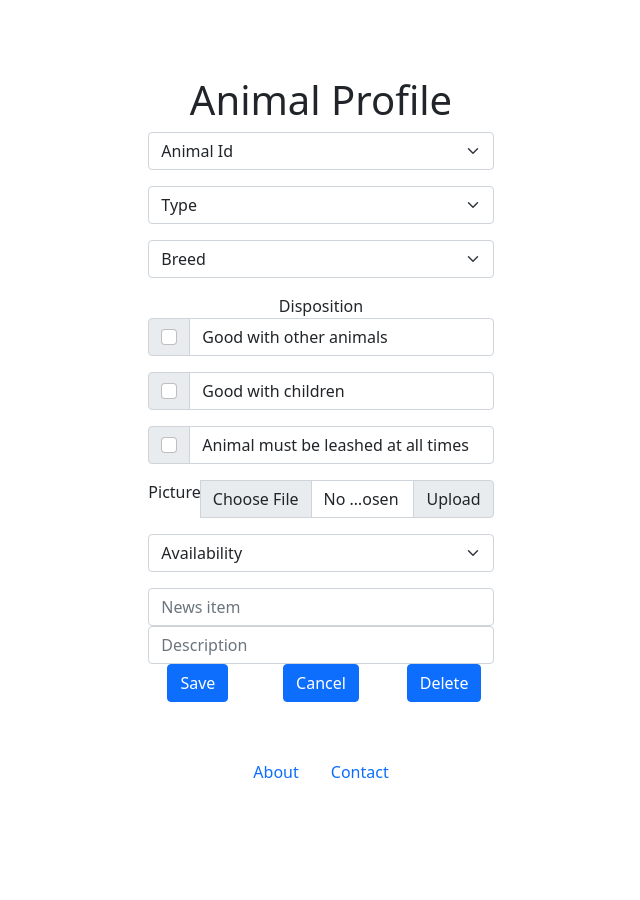
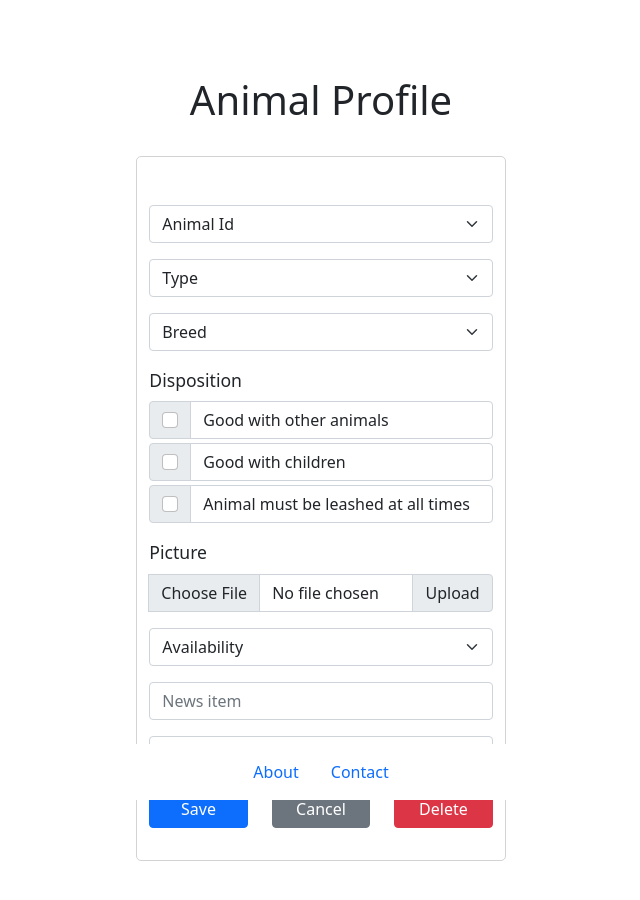
Before and after one commit to jennresado/CS467_Capstone, a React (Create React App) app: page /Animal in a window 1280 px wide. Shown: the top 900 px of the page, without its empty margins (319-959 px from the left). Before the commit the page ends 800 px from the top, so only its background shows below. Built offline with nearby package versions, Linux system fonts and the light colour scheme.

Commit message:
nav and footer routes, css, cancel redirects, dynamic populating

```diff
--- a/src/components/Animal.js
+++ b/src/components/Animal.js
@@ -1,10 +1,28 @@
+import { Link, useHistory } from 'react-router-dom'
 import { useState } from 'react'
 
 const Animal = () => {
+    let history = useHistory()
+    const [id, setId] = useState('')
+    const [type, setType] = useState('')
+    const [breed, setBreed] = useState('')
+    const [disposition, setDisposition] = useState('')
+    const [picture, setPicture] = useState('')
+    const [availability, setAvailability] = useState('')
+    const [newsItem, setNewsItem] = useState('')
+    const [description, setDescription] = useState('')
+
     // need to pass in animal id
     // need to pass in list of type of animal
 
-    // need to pass in list of breed
+    // Populate select breed based on animal type
+    const popBreed = (e) => {
+        const type = e.target.value
+
+        setType(type)
+
+
+    }
     // need to pass in disposition
     // upload image url
     // need to pass in availability
@@ -27,6 +45,18 @@ const Animal = () => {
         //     })
     }
 
+    // on click cancel
+    const onCancel = (e) => {
+        e.preventDefault()
+
+        history.push('/dashboard')
+    }
+
+    // on click delete
+    const onDelete = (e) => {
+        e.preventDefault()
+    }
+
     return (
         <div className='generalFormat'>
             <div className='row justify-content-center'>
@@ -34,74 +64,78 @@ const Animal = () => {
                     <div className='row'>
                         <h1>Animal Profile</h1>
                     </div>
-                    <div className='row'>
-                        <form>
+                    <div className='row' id='animalDiv'>
+                        <form className='animalForm'>
                             <div className="input-group mb-3">
-                                <select className="form-select" id="id">
+                                <select className="form-select" id="id" onChange={(e) => {setId(e.target.value)}}>
                                     <option>Animal Id</option>
                                     {/* autofill based on data pulled from db */}
                                 </select>
                             </div>
                             <div className="input-group mb-3">
-                                <select className="form-select" id="type">
+                                <select className="form-select" id="type" onChange={(e) => {popBreed(e.target.value)}}>
                                     <option>Type</option>
-                                    <option value="dog">dog</option>
-                                    <option value="cat">cat</option>
-                                    <option value="other">other</option>
+                                    <option value="dog">Dog</option>
+                                    <option value="cat">Cat</option>
+                                    <option value="other">Other</option>
                                 </select>
                             </div>
                             <div className="input-group mb-3">
-                                <select className="form-select" id="breed">
+                                <select className="form-select" id="breed" onChange={(e) => {setBreed(e.target.value)}}>
                                     <option>Breed</option>
-                                    <option value="chihuahua">chihuahua</option>
-                                    <option value="labrador">labrador</option>
-                                    <option value="siberian husky">siberian husky</option>
+                                    <option value="chihuahua">Chihuahua</option>
+                                    <option value="labrador">Labrador</option>
+                                    <option value="siberian husky">Siberian Husky</option>
+                                    <option value="calico">Calico</option>
+                                    <option value="hamster">Hamster</option>
                                 </select>
                             </div>
-                            <label for="disposition">Disposition</label>
+                            <fieldset>
+                                <legend>Disposition</legend>
+                                <div className="input-group mb-1">
+                                    <div className="input-group-text">
+                                        <input className="form-check-input mt-0" type="checkbox" name="disposition[]" value="Good with other animals" aria-label="Checkbox for following text input" />
+                                    </div>
+                                    <input type="text" className="form-control" value="Good with other animals" aria-label="Text input with checkbox" />
+                                </div>
+                                <div className="input-group mb-1">
+                                    <div className="input-group-text">
+                                        <input className="form-check-input mt-0" type="checkbox" name="disposition[]" value="Good with children" aria-label="Checkbox for following text input" />
+                                    </div>
+                                    <input type="text" className="form-control" value="Good with children" aria-label="Text input with checkbox" />
+                                </div>
+                                <div className="input-group mb-3">
+                                    <div className="input-group-text">
+                                        <input className="form-check-input mt-0" type="checkbox" name="disposition[]" value="Animal must be leashed at all times" aria-label="Checkbox for following text input" />
+                                    </div>
+                                    <input type="text" className="form-control" value="Animal must be leashed at all times" aria-label="Text input with checkbox" />
+                                </div>
+                            </fieldset>
                             <div class="input-group mb-3">
-                                <div class="input-group-text">
-                                    <input class="form-check-input mt-0" type="checkbox" value="" aria-label="Checkbox for following text input" />
-                                </div>
-                                <input type="text" class="form-control" value="Good with other animals" aria-label="Text input with checkbox" />
-                            </div>
-                            <div class="input-group mb-3">
-                                <div class="input-group-text">
-                                    <input class="form-check-input mt-0" type="checkbox" value="" aria-label="Checkbox for following text input" />
-                                </div>
-                                <input type="text" class="form-control" value="Good with children" aria-label="Text input with checkbox" />
-                            </div>
-                            <div class="input-group mb-3">
-                                <div class="input-group-text">
-                                    <input class="form-check-input mt-0" type="checkbox" value="" aria-label="Checkbox for following text input" />
-                                </div>
-                                <input type="text" class="form-control" value="Animal must be leashed at all times" aria-label="Text input with checkbox" />
-                            </div>
-                            <div class="input-group mb-3">
-                                <label>Picture</label>
+                                <legend>Picture</legend>
                                 <input type="file" class="form-control" id="inputGroupFile02" />
                                 <label class="input-group-text" for="inputGroupFile02">Upload</label>
                             </div>
                             <div className="input-group mb-3">
-                                <select className="form-select" id="availability">
+                                <select className="form-select" id="availability" onChange={(e) => {setAvailability(e.target.value)}}>
                                     <option>Availability</option>
-                                    <option value="not available">not available</option>
-                                    <option value="available">available</option>
-                                    <option value="pending">pending</option>
-                                    <option value="adopted">adopted</option>
+                                    <option value="not available">Not Available</option>
+                                    <option value="available">Available</option>
+                                    <option value="pending">Pending</option>
+                                    <option value="adopted">Adopted</option>
                                 </select>
                             </div>
-                            <input type='text' placeholder='News item' className='form-control'/>
-                            <input type='text' placeholder='Description' className='form-control'/>
+                            <input type='text' placeholder='News item' className='form-control input-group mb-3' onChange={(e) => {setNewsItem(e.target.value)}}/>
+                            <input type='text' placeholder='Description' className='form-control input-group mb-3' onChange={(e) => {setDescription(e.target.value)}}/>
                             <div className="row">
-                                <div className="col">
+                                <div className="col d-grid gap-2 mx-auto">
                                     <button className='btn btn-primary' type='submit'>Save</button>
                                 </div>
-                                <div className="col">
-                                    <button className='btn btn-primary' type='submit'>Cancel</button>
+                                <div className="col d-grid gap-2 mx-auto">
+                                    <button className='btn btn-secondary' type='submit' onClick={onCancel}>Cancel</button>
                                 </div>
-                                <div className="col">
-                                    <button className='btn btn-primary' type='submit'>Delete</button>
+                                <div className="col d-grid gap-2 mx-auto">
+                                    <button className='btn btn-danger' type='submit' onClick={onDelete}>Delete</button>
                                 </div>
                             </div>
                         </form>
--- a/src/components/Footer.js
+++ b/src/components/Footer.js
@@ -16,8 +16,10 @@ const Footer = () => {
                 <Navbar.Toggle />
                 <Navbar.Collapse className='justify-content-center'>
                 {location.pathname === '/userprofile' && <Nav.Link href="/dashboard">Dashboard</Nav.Link> }
+                {location.pathname === '/animal' && <Nav.Link href="/dashboard">Dashboard</Nav.Link> }
                 {location.pathname === '/dashboard' && <Nav.Link href="/dashboard">Home</Nav.Link> }
                 {location.pathname === '/' && <Nav.Link href="/">Home</Nav.Link> }
+                {location.pathname === '/animal' && <Nav.Link href="/">Home</Nav.Link> }
                 {location.pathname === '/about' && <Nav.Link href="/">Home</Nav.Link> }
                 {location.pathname === '/signup' && <Nav.Link href="/">Home</Nav.Link> }
                 {location.pathname === '/contact' && <Nav.Link href="/">Home</Nav.Link> }
@@ -27,7 +29,9 @@ const Footer = () => {
                 {location.pathname === '/signup' && <Nav.Link href="/login">Login</Nav.Link> }
                 {location.pathname === '/contact' && <Nav.Link href="/login">Login</Nav.Link> }
                 {location.pathname === '/userprofile' && <Nav.Link href="/userprofile">Profile</Nav.Link> }
+                {location.pathname === '/animal' && <Nav.Link href="/userprofile">Profile</Nav.Link> }
                 {location.pathname === '/userprofile' && <Nav.Link href="/animal">Animal</Nav.Link> }
+                {location.pathname === '/animal' && <Nav.Link href="/animal">Animal</Nav.Link> }
                 {location.pathname === '/landing' && <Nav.Link href="/signup">Sign Up</Nav.Link> }
                 {location.pathname === '/contact' && <Nav.Link href="/signup">Sign Up</Nav.Link> }
                 {location.pathname === '/signup' && <Nav.Link href="/signup">Sign Up</Nav.Link> }
--- a/src/components/Navigation.js
+++ b/src/components/Navigation.js
@@ -18,14 +18,18 @@ import { useLocation } from 'react-router-dom'
                 <Navbar.Toggle />
                 <Navbar.Collapse className='justify-content-end'>
                 {location.pathname === '/userprofile' && <Nav.Link href="/dashboard">Dashboard</Nav.Link> }
+                {location.pathname === '/animal' && <Nav.Link href="/dashboard">Dashboard</Nav.Link> }
                 {location.pathname === '/userprofile' && <Nav.Link href="/animal">Animal</Nav.Link> }
+                {location.pathname === '/animal' && <Nav.Link href="/animal">Animal</Nav.Link> }
                 {location.pathname === '/userprofile' && <Nav.Link href="/userprofile">Profile</Nav.Link> }
+                {location.pathname === '/animal' && <Nav.Link href="/userprofile">Profile</Nav.Link> }
                 {location.pathname === '/' && <Nav.Link href="/login">Login</Nav.Link> }
                 {location.pathname === '/login' && <Nav.Link href="/login">Login</Nav.Link> }
                 {location.pathname === '/contact' && <Nav.Link href="/login">Login</Nav.Link> }
                 {location.pathname === '/signup' && <Nav.Link href="/login">Login</Nav.Link> }
                 {location.pathname === '/about' && <Nav.Link href="/login">Login</Nav.Link> }
                 {location.pathname === '/dashboard' && <Nav.Link href="/" onClick={() => onLogout()}>Logout</Nav.Link>}
+                {location.pathname === '/animal' && <Nav.Link href="/" onClick={() => onLogout()}>Logout</Nav.Link>}
                 {location.pathname === '/login' && <Nav.Link href="/signUp">Sign Up</Nav.Link> }
                 {location.pathname === '/contact' && <Nav.Link href="/signup">Sign Up</Nav.Link> }
                 {location.pathname === '/about' && <Nav.Link href="/signup">Sign Up</Nav.Link> }
--- a/src/stylesheet.css
+++ b/src/stylesheet.css
@@ -10,6 +10,16 @@ h1 {
 
 a {
     text-decoration: none!important;
+}
+
+ol {
+    text-align: left!important;
+    padding-left: 2rem!important;
+}
+
+legend {
+    font-size: 1.1rem!important;
+    text-align: left!important;
 }
 
 .generalFormat {
@@ -26,11 +36,6 @@ a {
     margin-bottom: 60px; /*for the  Bottom Navigation Bar to not cut off the page content*/
 }
 
-ol {
-    text-align: left!important;
-    padding-left: 2rem!important;
-}
-
 .spreadImgs {
     margin: 1.5rem 0!important;
 }
@@ -39,12 +44,16 @@ ol {
     font-size: .75rem;
 }
 
-.loginForm {
+.loginForm, .animalForm {
     padding: 3rem 3rem 2rem 3rem;
     margin-top: 1.5rem;
     margin-bottom: 1.5rem;
     border: 1px solid lightgrey;
     border-radius: 5px;
+}
+
+.animalForm {
+    margin-top: 1.5rem;
 }
 
 .loginImg {
@@ -79,3 +88,7 @@ ol {
     padding: 1rem;
     margin-bottom: 60px; /*for the  Bottom Navigation Bar to not cut off the page content*/
 }
+
+#animalDiv {
+    margin-top: 1.5rem;
+}
```
